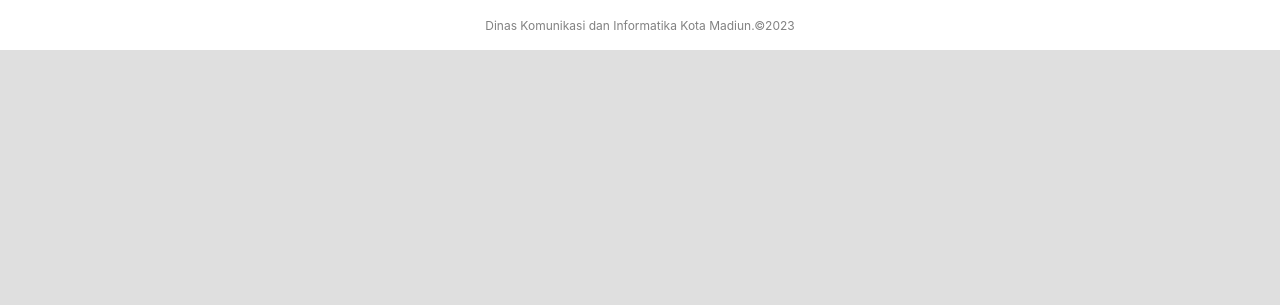
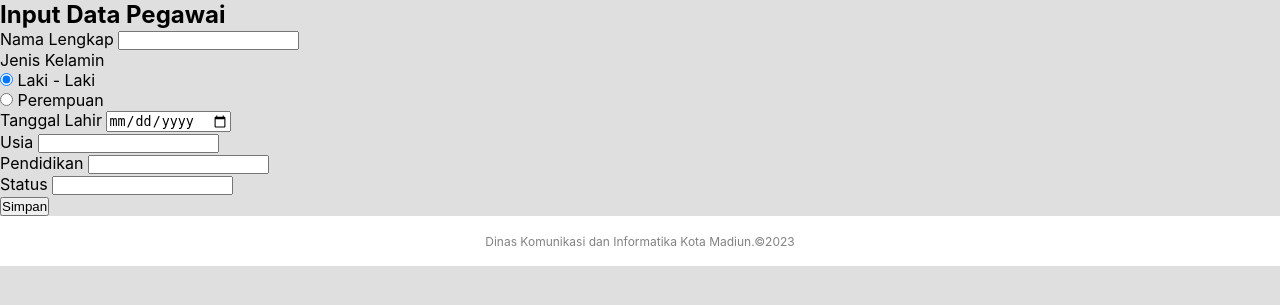
Before and after one commit to Azmiaja/local-web-pkl-kominfo, a PHP site: page /input-data.php in a window 1280 px wide. Shown: the part 80-385 px from the top of the page. Run offline with PHP 8.4, Linux system fonts and the light colour scheme; some libraries are stand-ins or nearby versions.

Commit message:
input-data

```diff
--- a/input-data.php
+++ b/input-data.php
@@ -1,4 +1,17 @@
-<?php include('koneksi.php'); ?>
+<?php
+include('koneksi.php');
+
+session_start();
+
+if (isset($_SESSION['success'])) {
+    echo "<script>alert('" . $_SESSION['success'] . "');</script>";
+    unset($_SESSION['success']);
+} elseif (isset($_SESSION['error'])) {
+    echo "<script>alert('" . $_SESSION['error'] . "');</script>";
+    unset($_SESSION['error']);
+}
+
+?>
 <!DOCTYPE html>
 <html lang="en" dir="ltr">
 
@@ -6,19 +19,69 @@
   <meta charset="utf-8" />
   <title>Data Pegawai Kominfo Kota Madiun</title>
   <meta name="viewport" content="width=device-width, initial-scale=1.0" />
-  <link rel="stylesheet" href="css/style.css" />
-  <link rel="stylesheet" href="https://cdnjs.cloudflare.com/ajax/libs/font-awesome/5.15.3/css/all.min.css" />
-  <script src="js/jquery.min.js"></script>
-  <script src="js/jquery.dataTables.min.js"></script>
-  <link rel="stylesheet" type="text/css" href="css/jquery.dataTables.min.css">
+  <link rel="stylesheet" href="css/style.css">
+  <link rel="stylesheet" href="css/style-input.css">
 </head>
 
 <body>
-  <?php include('nav/nav.php'); ?>
-
-  <footer>
-    <span>Dinas Komunikasi dan Informatika Kota Madiun.©2023</span>
-  </footer>
+  <?php include_once('nav/nav.php') ?>
+  <section>
+    <div class="container">
+      <form action="input.php" method="post">
+        <h2>Input Data Pegawai</h2>
+        <div class="input-data">
+          <label for="nama">Nama Lengkap</label>
+          <input type="text" name="nama" id="nama">
+        </div>
+        <div class="input-data">
+          <label for="jenis-kelamin">Jenis Kelamin</label>
+          <div class="radio-button">
+            <div class="laki-laki">
+              <input type="radio" name="jenis-kelamin" id="laki-laki" value="Laki - Laki" checked>
+              <label for="laki-laki">Laki - Laki</label>
+            </div>
+            <div class="perempuan">
+              <input type="radio" name="jenis-kelamin" id="perempuan" value="Perempuan">
+              <label for="perempuan">Perempuan</label>
+            </div>
+          </div>
+        </div>
+        <div class="input-data">
+          <label for="tanggal-lahir">Tanggal Lahir</label>
+          <input type="date" name="tanggal-lahir" id="tanggal-lahir" onchange="hitungUmur()">
+        </div>
+        <div class="input-data">
+          <label for="usia">Usia</label>
+          <input type="text" name="usia" id="usia">
+        </div>
+        <div class="input-data">
+          <label for="pendidikan">Pendidikan</label>
+          <input type="text" name="pendidikan" id="pendidikan">
+        </div>
+        <div class="input-data">
+          <label for="status">Status</label>
+          <input type="text" name="status" id="status">
+        </div>
+        <div class="button">
+          <button type="submit" id="submit">Simpan</button>
+          <!-- <button id="batal">Batal</button> -->
+        </div>
+      </form>
+      <script>
+        function hitungUmur() {
+          var tanggalLahir = new Date(document.getElementById("tanggal-lahir").value);
+          var today = new Date();
+          var age = today.getFullYear() - tanggalLahir.getFullYear();
+          var month = today.getMonth() - tanggalLahir.getMonth();
+          if (month < 0 || (month === 0 && today.getDate() < tanggalLahir.getDate())) {
+            age--;
+          }
+          document.getElementById("usia").value = age;
+        }
+      </script>
+    </div>
+  </section>
+  <?php include_once('footer.php') ?>
 </body>
 
 
```
